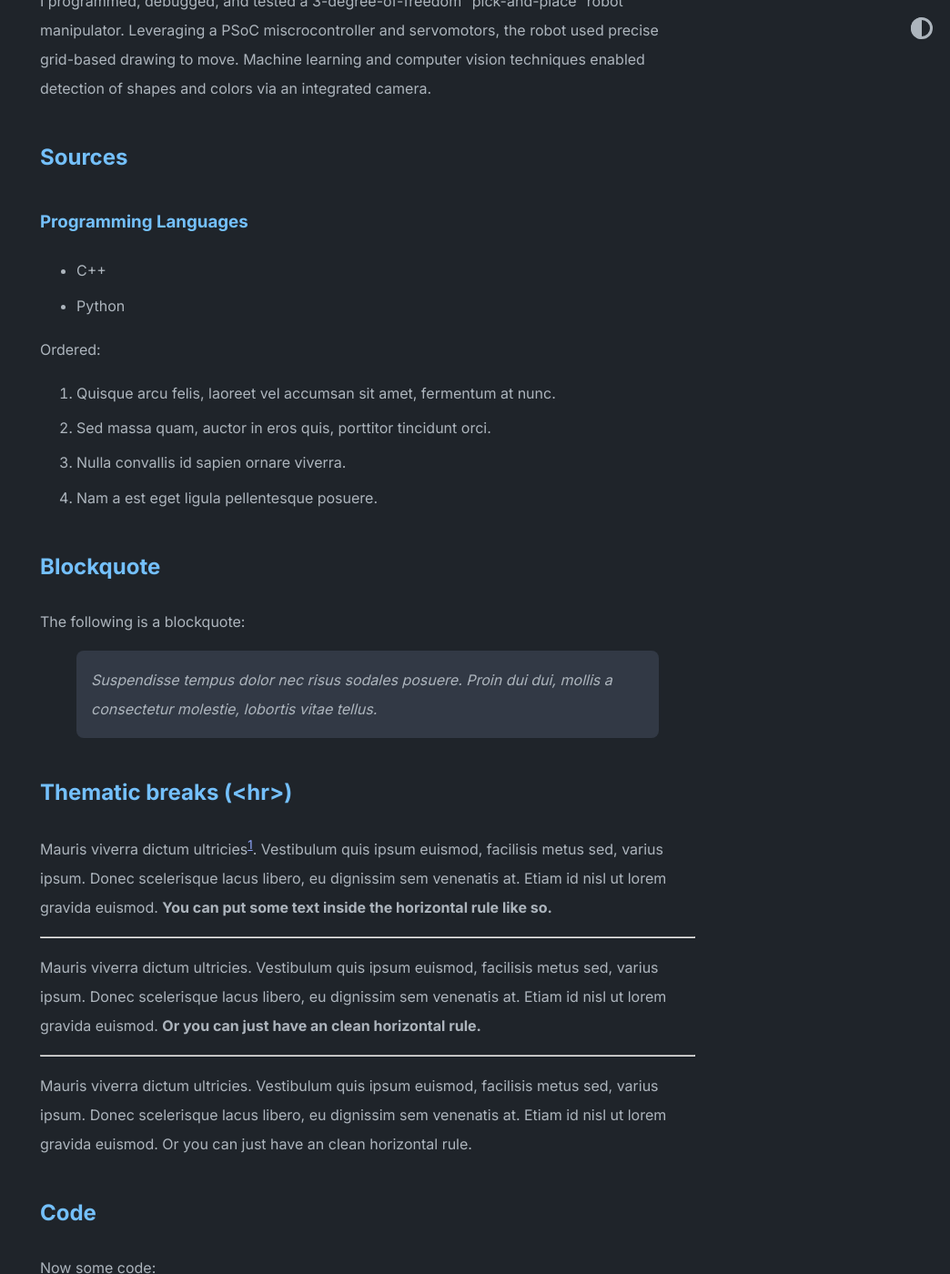
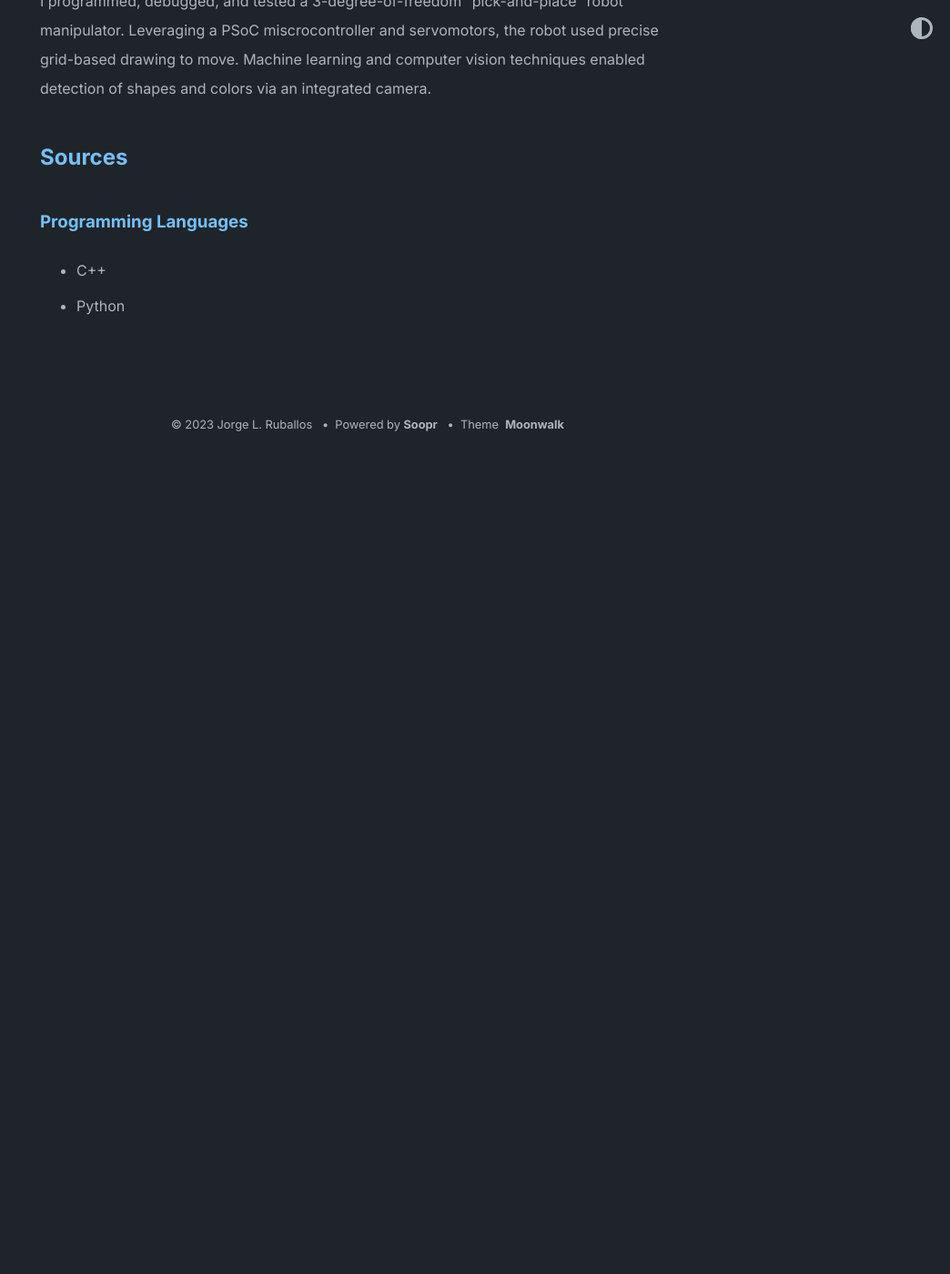
Before and after one commit to jlruballos/website.github.io, a Jekyll site: the page built from _posts/2023-10-06-pick-and-place-robot.md, in a window 1280 px wide and 1400 px high, scrolled down 270 px. Shown: the whole window at 91% size, without its empty margins (236-1280 px from the left). Built offline with Jekyll 4.4.1, drawn with Linux system fonts in a browser that asks for light colours; after the commit the page ends 900 px from its top, so only the background shows below that; some of the changed text lies outside the part shown.

Commit message:
Update 2023-10-06-pick-and-place-robot.md
Removed remaining content from model post in "overview-post"

````diff
--- a/_posts/2023-10-06-pick-and-place-robot.md
+++ b/_posts/2023-10-06-pick-and-place-robot.md
@@ -13,66 +13,3 @@ Machine learning and computer vision techniques enabled detection of shapes and
 ### Programming Languages
 - C++
 - Python
-
-
-
-Ordered:
-
-1. Quisque arcu felis, laoreet vel accumsan sit amet, fermentum at nunc.
-2. Sed massa quam, auctor in eros quis, porttitor tincidunt orci.
-3. Nulla convallis id sapien ornare viverra.
-4. Nam a est eget ligula pellentesque posuere.
-
-## Blockquote
-
-The following is a blockquote:
-
-> Suspendisse tempus dolor nec risus sodales posuere. Proin dui dui, mollis a consectetur molestie, lobortis vitae tellus.
-
-## Thematic breaks (<hr>)
-
-Mauris viverra dictum ultricies[^3]. Vestibulum quis ipsum euismod, facilisis metus sed, varius ipsum. Donec scelerisque lacus libero, eu dignissim sem venenatis at. Etiam id nisl ut lorem gravida euismod. **You can put some text inside the horizontal rule like so.**
-
----
-{: data-content="hr with text"}
-
-Mauris viverra dictum ultricies. Vestibulum quis ipsum euismod, facilisis metus sed, varius ipsum. Donec scelerisque lacus libero, eu dignissim sem venenatis at. Etiam id nisl ut lorem gravida euismod. **Or you can just have an clean horizontal rule.**
-
----
-
-Mauris viverra dictum ultricies. Vestibulum quis ipsum euismod, facilisis metus sed, varius ipsum. Donec scelerisque lacus libero, eu dignissim sem venenatis at. Etiam id nisl ut lorem gravida euismod. Or you can just have an clean horizontal rule.
-
-## Code
-
-Now some code:
-
-```
-const ultimateTruth = 'follow middlepath';
-console.log(ultimateTruth);
-```
-
-And here is some `inline code`!
-
-## Tables
-
-Now a table:
-
-| Tables        | Are           | Cool  |
-| ------------- |:-------------:| -----:|
-| col 3 is      | right-aligned | $1600 |
-| col 2 is      | centered      |   $12 |
-| zebra stripes | are neat      |    $1 |
-
-## Images
-
-![theme logo](http://www.abhinavsaxena.com/images/abhinav.jpeg)
-
-This is an image[^4]
-
----
-{: data-content="footnotes"}
-
-[^1]: this is a footnote. You should reach here if you click on the corresponding superscript number.
-[^2]: hey there, don't forget to read all the footnotes!
-[^3]: this is another footnote.
-[^4]: this is a very very long footnote to test if a very very long footnote brings some problems or not; hope that there are no problems but you know sometimes problems arise from nowhere.
````
